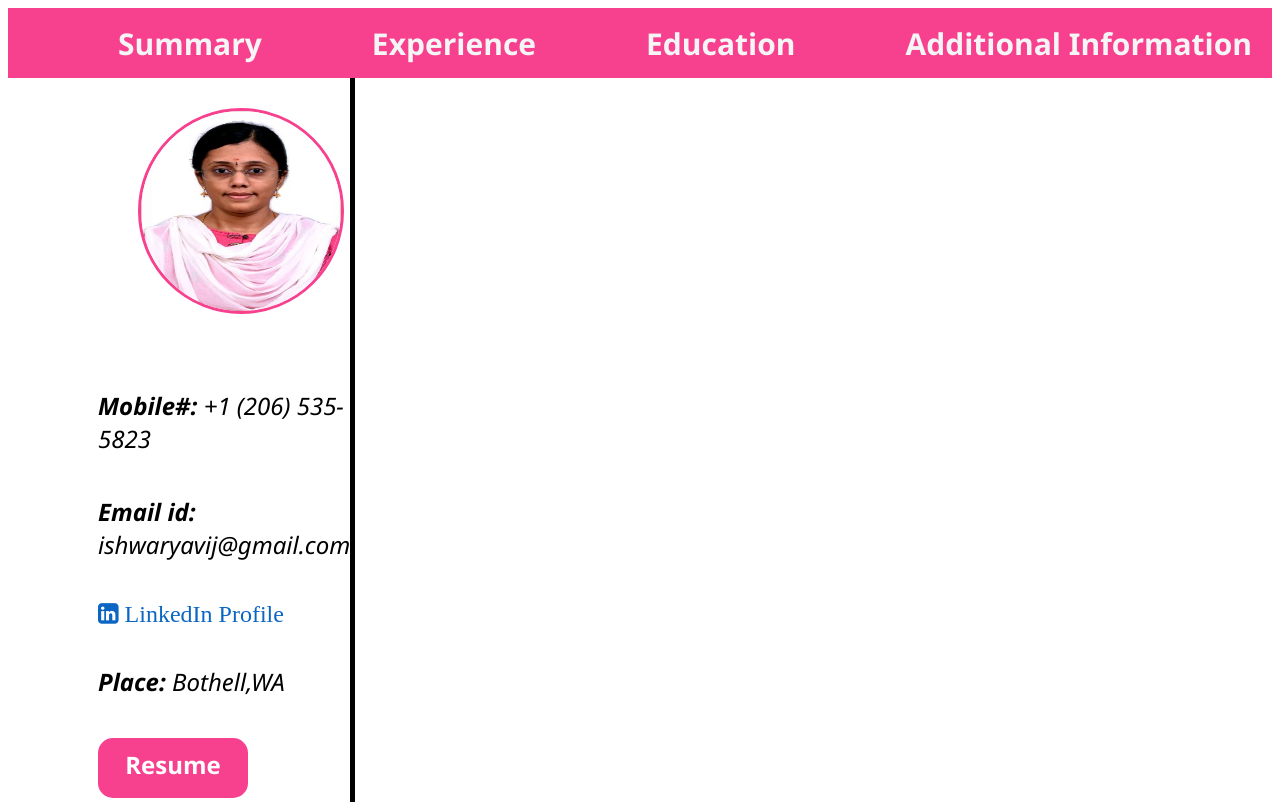
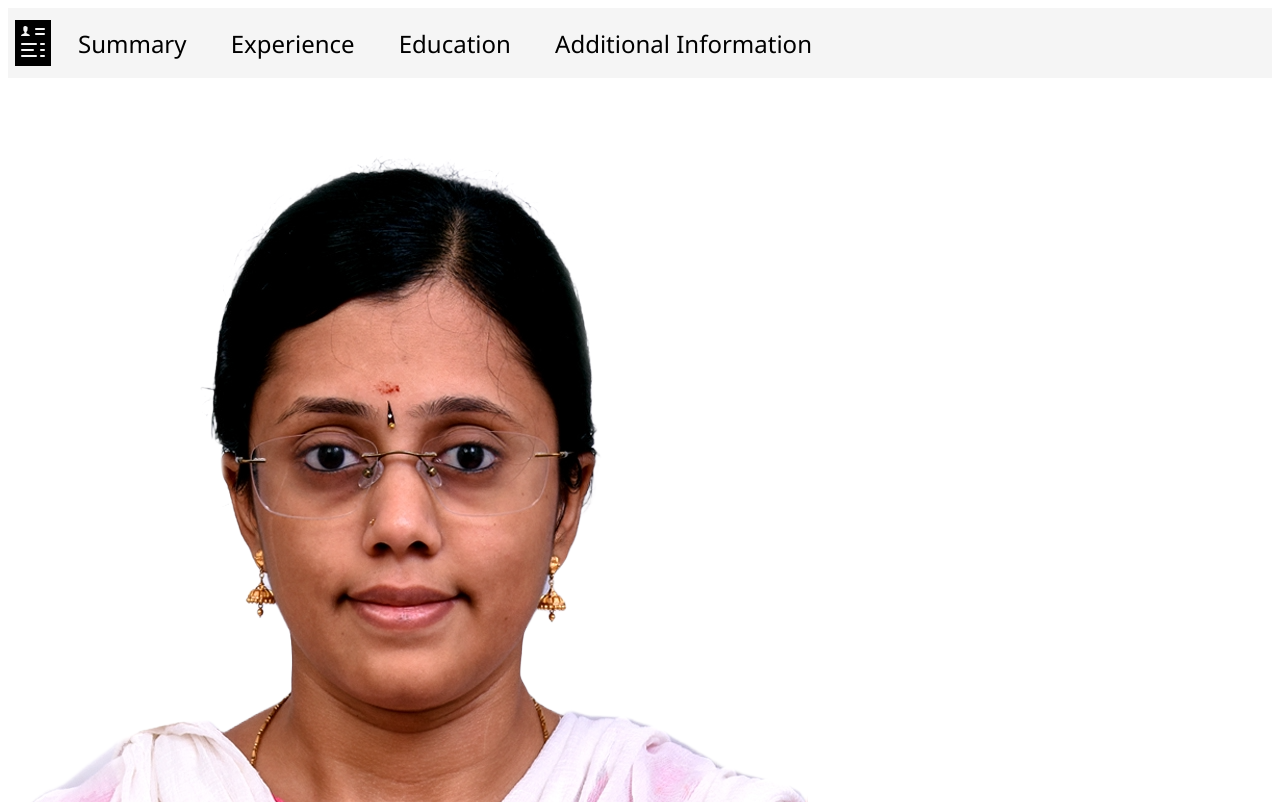
Before and after one commit to ishwaryaM/IshwaryaMurali_Resume, a plain HTML site: page index.html in a window 1280 px wide. Shown: the top 802 px of the page. Drawn offline with Linux system fonts and the light colour scheme.

Commit message:
html : re-designed the homepage css : styling changed to navigation bar

```diff
--- a/index.html
+++ b/index.html
@@ -6,27 +6,16 @@
       <link href="style.css" rel="stylesheet"/>
       <link rel="stylesheet" href="https://cdnjs.cloudflare.com/ajax/libs/font-awesome/4.7.0/css/font-awesome.min.css">
    </head>
-   <body class="fontstyle">
-      <nav class="container">
-         <a href="index.html">Summary</a>
-         <a href="#">Experience</a>
-         <a href="#">Education</a>
-         <a href="#">Additional Information</a>
-      </nav>
-      <section class="summary">
-         <section class="ProfilePicture">
-            <img src="images/IshwaryaMurali.jpg" height="200px" width="200px" alt ="Image of Ishwarya Murali">
-            <address>
-               <a href="tel:+12065355823"><strong>Mobile#:</strong> +1 (206) 535-5823</a><br>
-               <a href="mailto:ishwaryavij@gmail.com"><strong>Email id:</strong> ishwaryavij@gmail.com</a><br>
-               <a href="https://www.linkedin.com/in/ishwarya-murali-287258124" class="fa fa-linkedin-square fontstyle" style="font-size:24px; color: #0A66C2" target="_blank">&nbsp;LinkedIn Profile</a><br>
-               <p><strong>Place:</strong> Bothell,WA </p>
-            </address>
-            <a href="documents/Ishwarya_Murali_Resume.docx" class="resume" download >Resume</a>
-         </section>
-         <section class="description">
-
-         </section>
-      </section>
+   <body>
+      <header>
+         <img src="images/resume_icon.png" alt="logo of resume">
+         <nav class="container">
+            <a href="summary.html">Summary</a>
+            <a href="#">Experience</a>
+            <a href="#">Education</a>
+            <a href="#">Additional Information</a>
+         </nav>
+      </header>
+      <img src="images/IshwaryaMurali_wo_background.png" alt="picture of IshwaryaMurali">
    </body>
 </html>
--- a/style.css
+++ b/style.css
@@ -1,41 +1,49 @@
 body{
-   font-size: 1em;
    font-family: 'Segoe UI', Tahoma, Geneva, Verdana, sans-serif;
 }
 
-.container{
+header{
    height: 70px;
    display: flex;
-   justify-content: space-evenly;
+   justify-content: start;
    align-items: center;
-   font-weight: bold;
-   font-size: 20px;
-   background-color: #F7418F;
+   margin-bottom: 20px;
+   background-color: whitesmoke;
 }
 
 .container > a{
-   color: whitesmoke;
+   color: black;
    text-decoration: none;
+   margin: 20px 20px 20px 20px;
+   text-align: center;
+   /*border: 1px solid black;
+   border-radius: 10px;
+   padding: 10px;
+   color: #F7418F;
+   background-image: linear-gradient(#F7418F, whitesmoke);*/
 }
 
+.container > a:hover{
+   color: #F7418F;
+
+}
 .summary{
    height: 90vh;
    display: grid;
    grid-template-columns: 1fr 3fr;
    grid-template-rows: 1fr;
 }
-.ProfilePicture{
+.contactinfo{
    border-right: 5px solid black;
 }
 
-.ProfilePicture > img{
+.contactinfo > img{
    margin-top: 30px;
    margin-bottom: 50px;
    margin-left: 130px;
    border-radius: 50%;
-   border: 3px #F7418F solid;
+   border: 3px black solid;
 }
-
 
 address > a:link{
    text-decoration: none;
@@ -47,7 +55,7 @@ address > a:hover{
    color: #F7418F;
 }
 
-a,p {
+a, .place {
    font-size: 1.5em;
    display: inline-block;
    text-decoration: none;
@@ -62,5 +70,25 @@ a,p {
    text-align: center;
    border-radius: 15px;
    color: white;
-   font-weight: bold;
 }
+
+.resume:hover{
+   color: black;
+}
+
+p{
+   font-size: 1.25em;
+   padding: 10px;
+   margin: 20px 20px 20px 20px;
+}
+
+h1{
+   font-size: 1.5em;
+   background-color: #F7418F;
+   color: whitesmoke;
+   border-radius: 10px;
+   padding: 10px;
+   margin: 20px 20px 20px 20px;
+   border: 1px solid black;
+   text-align: center;
+}
```
Also changed, not shown: summary.html (added, +44 -0 lines), images/IshwaryaMurali_wo_background.png (added), images/resume_icon.png (added).
